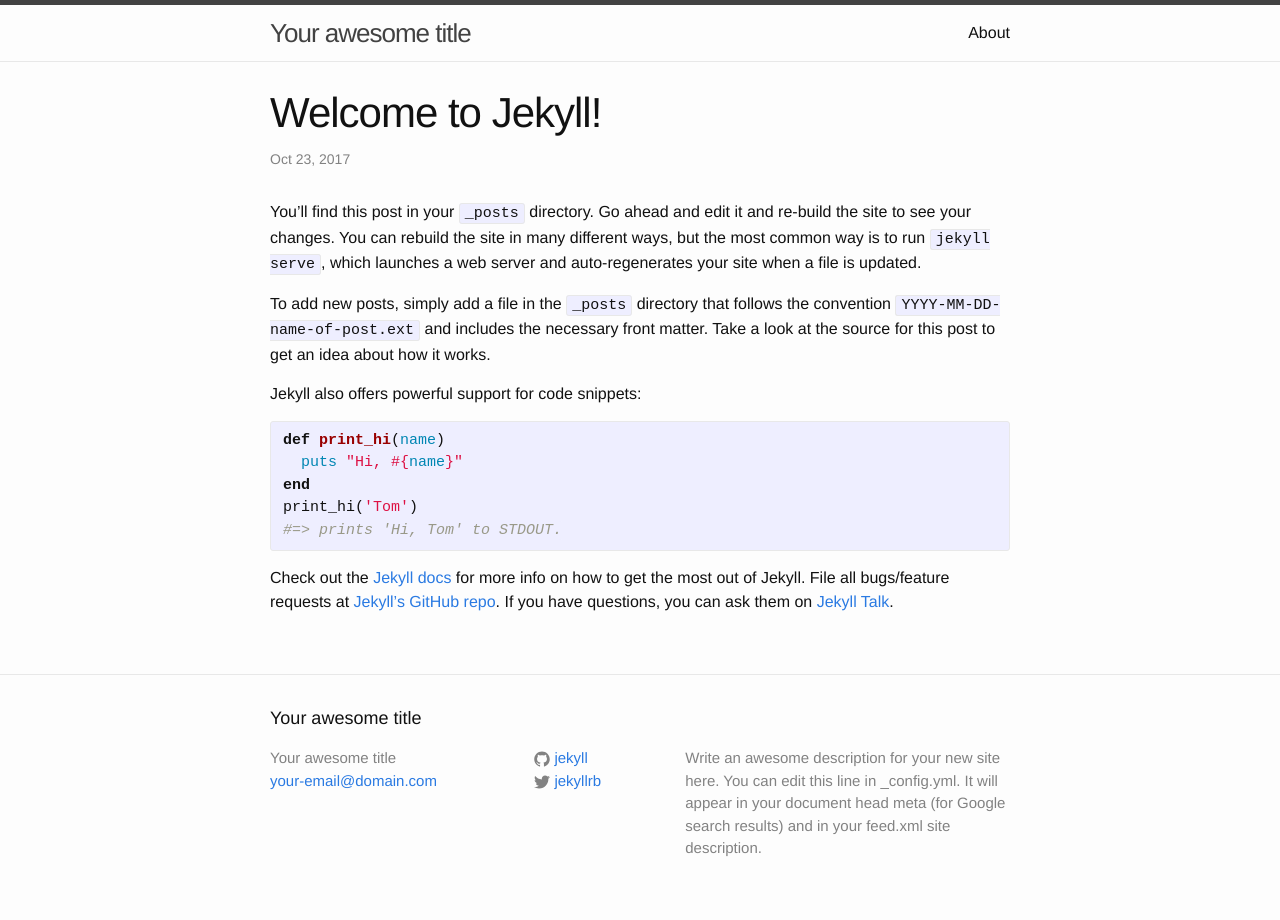
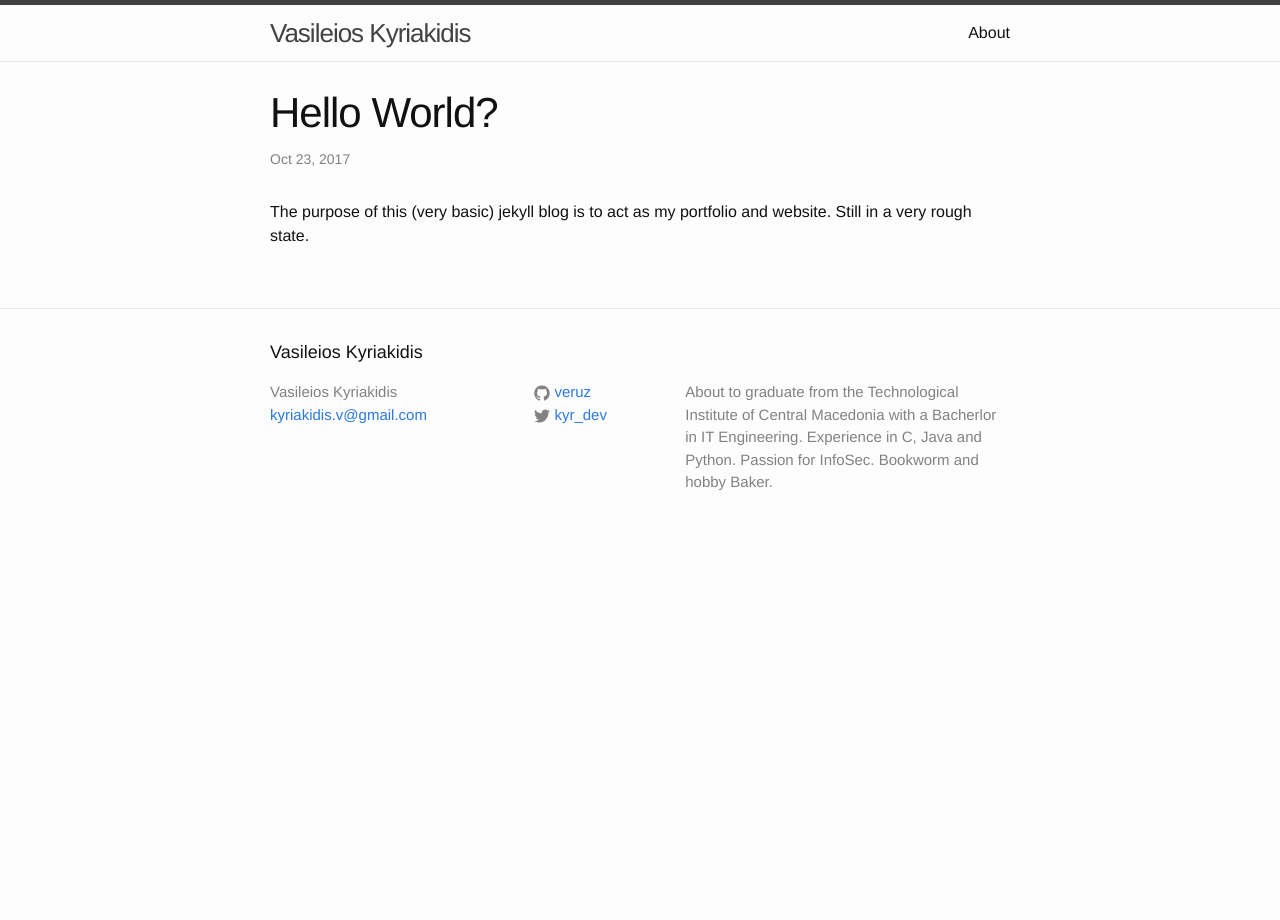
Before and after one commit to veruz/veruz.github.io, a Jekyll site: the page built from _posts/2017-10-23-welcome-to-jekyll.markdown, in a window 1280 px wide. Built offline with Jekyll 4.4.1, drawn with Linux system fonts in a browser that asks for light colours.

Commit message:
Fixed something idiotic

```diff
--- a/_config.yml
+++ b/_config.yml
@@ -6,16 +6,15 @@
 # 'jekyll serve'. If you change this file, please restart the server process.
 
 # Site settings
-title: Your awesome title
-email: your-email@domain.com
+title: Vasileios Kyriakidis
+email: kyriakidis.v@gmail.com
 description: > # this means to ignore newlines until "baseurl:"
-  Write an awesome description for your new site here. You can edit this
-  line in _config.yml. It will appear in your document head meta (for
-  Google search results) and in your feed.xml site description.
+  About to graduate from the Technological Institute of Central Macedonia with a Bacherlor in IT Engineering.
+  Experience in C, Java and Python. Passion for InfoSec. Bookworm and hobby Baker.
 baseurl: "" # the subpath of your site, e.g. /blog
-url: "http://yourdomain.com" # the base hostname & protocol for your site
-twitter_username: jekyllrb
-github_username:  jekyll
+url: "vkyriakidis.com" # the base hostname & protocol for your site
+twitter_username: kyr_dev
+github_username:  veruz
 
 # Build settings
 markdown: kramdown
--- a/_posts/2017-10-23-welcome-to-jekyll.markdown
+++ b/_posts/2017-10-23-welcome-to-jekyll.markdown
@@ -1,25 +1,7 @@
 ---
 layout: post
-title:  "Welcome to Jekyll!"
+title:  "Hello World?"
 date:   2017-10-23 20:29:40 +0300
-categories: jekyll update
+categories: introduction
 ---
-You’ll find this post in your `_posts` directory. Go ahead and edit it and re-build the site to see your changes. You can rebuild the site in many different ways, but the most common way is to run `jekyll serve`, which launches a web server and auto-regenerates your site when a file is updated.
-
-To add new posts, simply add a file in the `_posts` directory that follows the convention `YYYY-MM-DD-name-of-post.ext` and includes the necessary front matter. Take a look at the source for this post to get an idea about how it works.
-
-Jekyll also offers powerful support for code snippets:
-
-{% highlight ruby %}
-def print_hi(name)
-  puts "Hi, #{name}"
-end
-print_hi('Tom')
-#=> prints 'Hi, Tom' to STDOUT.
-{% endhighlight %}
-
-Check out the [Jekyll docs][jekyll-docs] for more info on how to get the most out of Jekyll. File all bugs/feature requests at [Jekyll’s GitHub repo][jekyll-gh]. If you have questions, you can ask them on [Jekyll Talk][jekyll-talk].
-
-[jekyll-docs]: http://jekyllrb.com/docs/home
-[jekyll-gh]:   https://github.com/jekyll/jekyll
-[jekyll-talk]: https://talk.jekyllrb.com/
+The purpose of this (very basic) jekyll blog is to act as my portfolio and website. Still in a very rough state.
```
